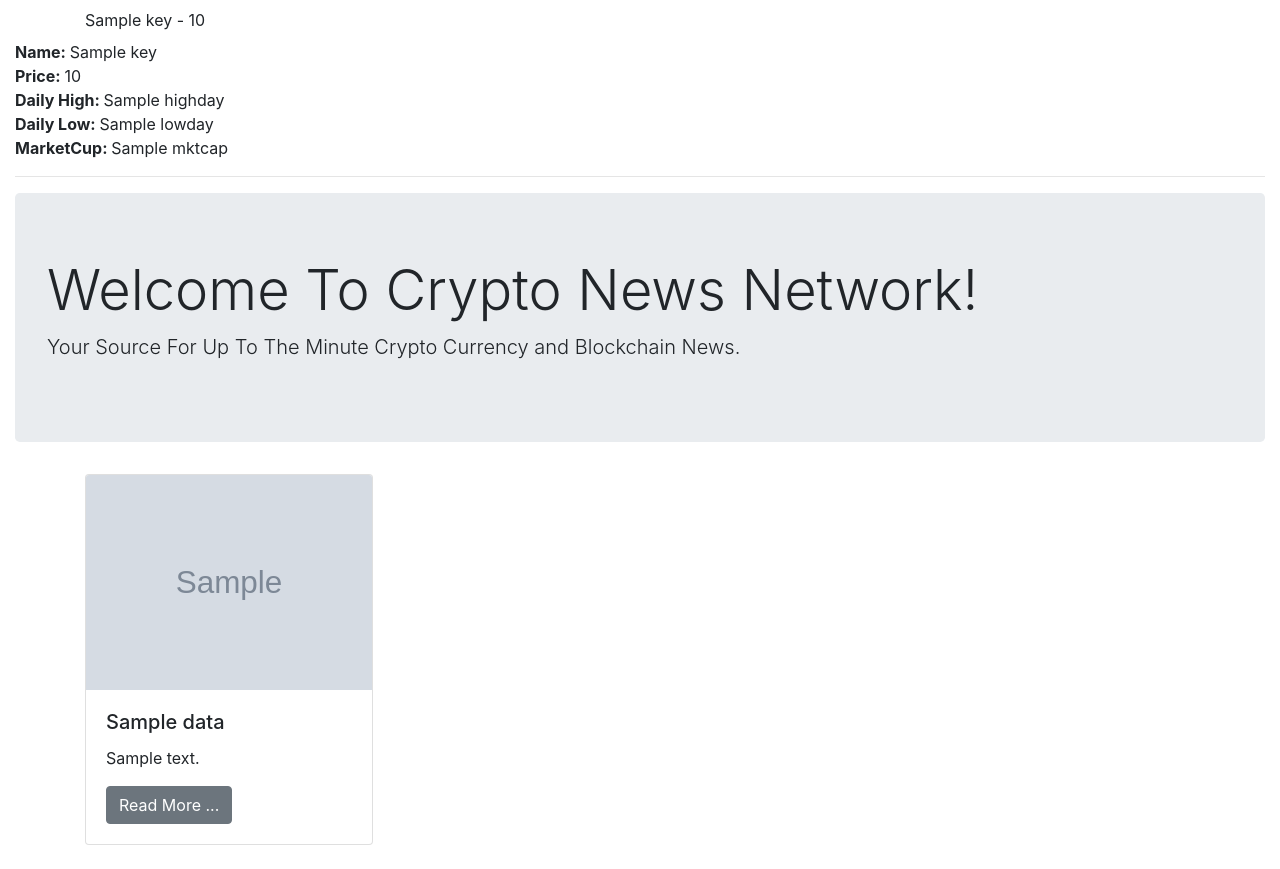
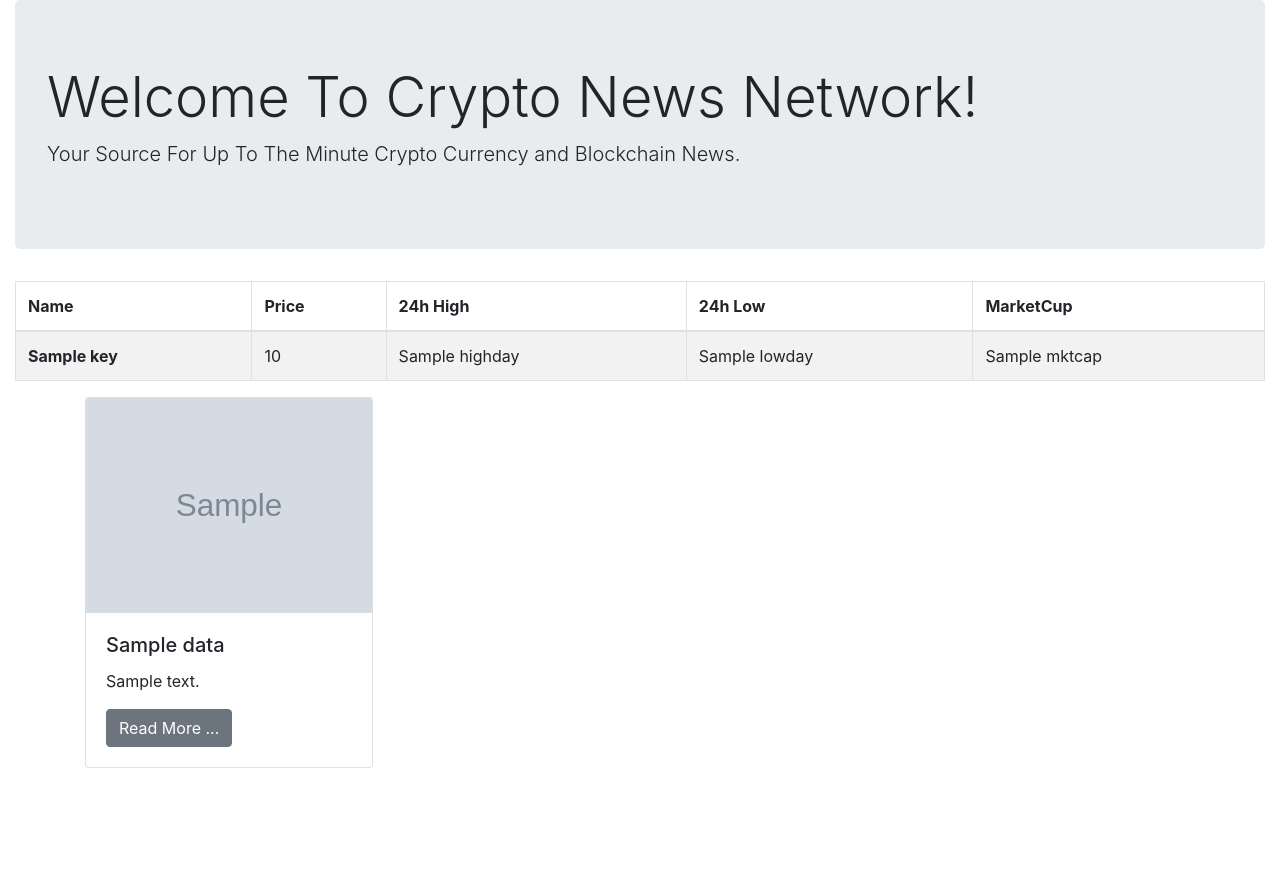
Before and after one commit to dpolyak/crypto_project, a Django app: template cripto/templates/home.html in a window 1280 px wide. Shown: the part 56-925 px from the top of the page. After the commit the page ends 824 px from the top, so only its background shows below. Run offline with Django 3.2, Linux system fonts and the light colour scheme; the template is opened without the code that fills it: most values are stand-ins (such as "Sample title", 1, 10 or a date in 2020); grey boxes marked "Sample" are stand-in pictures; some libraries are stand-ins or nearby versions.

Commit message:
18. Create a Bootstrup Table

```diff
--- a/cripto/templates/home.html
+++ b/cripto/templates/home.html
@@ -3,6 +3,7 @@
 {% block content %}
 
 <!-- Prices Top Block -->
+{% comment "Top Pricing block" %}
 <div class="container">
 	<div class="row my-2">
 		{% for key, value in price_full.DISPLAY.items %}
@@ -12,21 +13,37 @@
 		{% endfor %}
 	</div>
 </div>
+{% endcomment %}
 
-<!-- Full Prices Block -->
-{% for key, value in price_full.DISPLAY.items %}
-	<strong>Name: </strong>{{ key }}<br>
-	<strong>Price: </strong>{{ value.USD.PRICE}}<br>
-	<strong>Daily High: </strong>{{ value.USD.HIGHDAY}}<br>
-	<strong>Daily Low: </strong>{{ value.USD.LOWDAY}}<br>
-	<strong>MarketCup: </strong>{{ value.USD.MKTCAP}}
-	<hr>
-{% endfor %}
-
+<!--  Welcome block -->
 <div class="jumbotron">
   <h1 class="display-4">Welcome To Crypto News Network!</h1>
   <p class="lead">Your Source For Up To The Minute Crypto Currency and Blockchain News.</p>
 </div>
+
+<!-- Full Prices Block -->
+<table class="table table-striped table-bordered table-hover">
+  <thead>
+    <tr>
+      <th scope="col">Name</th>
+      <th scope="col">Price</th>
+      <th scope="col">24h High</th>
+      <th scope="col">24h Low</th>
+      <th scope="col">MarketCup</th>
+    </tr>
+  </thead>
+  <tbody>
+  	{% for key, value in price_full.DISPLAY.items %}
+	    <tr>
+	      <th scope="row">{{ key }}</th>
+	      <td>{{ value.USD.PRICE}}</td>
+	      <td>{{ value.USD.HIGHDAY}}</td>
+	      <td>{{ value.USD.LOWDAY}}</td>
+	      <td>{{ value.USD.MKTCAP}}</td>
+	    </tr>
+    {% endfor %}
+  </tbody>
+</table>
 
 <!--  News block -->
 <div class="container">
```
